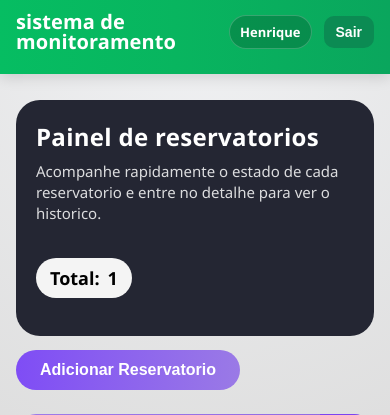
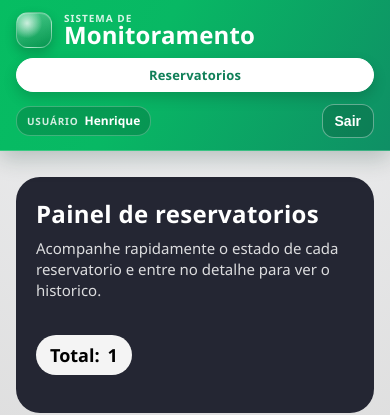
Before and after one commit to yRicke/MonitoramentoReservatorios, a Django app: page / in a window 390 px wide. Shown: the top 415 px of the page. Run offline with Django 5.2, Linux system fonts and the light colour scheme; a user stored in the database is signed in; data comes from the database, SQL or seed files in the repository; both versions use the stored data as it was after the commit.

Commit message:
melhorias nav

```diff
--- a/app/templates/blocos/nav_bar.html
+++ b/app/templates/blocos/nav_bar.html
@@ -1,15 +1,29 @@
 <header class="top-nav">
     <div class="top-nav-inner">
-        <a class="brand-link" href="{% if request.user.is_authenticated %}{% url 'index' %}{% else %}{% url 'entrar' %}{% endif %}">
-            <h1 class="brand">
-                <span>Sistema de</span>
-                <span>monitoramento</span>
-            </h1>
-        </a>
+        <div class="top-nav-left">
+            <a class="brand-link" href="{% if request.user.is_authenticated %}{% url 'index' %}{% else %}{% url 'entrar' %}{% endif %}">
+                <span class="brand-mark" aria-hidden="true"></span>
+                <h1 class="brand">
+                    <span class="brand-kicker">SISTEMA DE</span>
+                    <span class="brand-title">Monitoramento</span>
+                </h1>
+            </a>
+
+            {% if request.user.is_authenticated %}
+                <nav class="main-nav" aria-label="Navegacao principal">
+                    <a class="nav-pill {% if request.resolver_match.url_name == 'index' or request.resolver_match.url_name == 'reservatorio_detalhe' %}is-active{% endif %}" href="{% url 'index' %}">
+                        Reservatorios
+                    </a>
+                </nav>
+            {% endif %}
+        </div>
 
         <div class="top-nav-right">
             {% if request.user.is_authenticated %}
-                <span class="user-chip">{{ request.user.username }}</span>
+                <span class="user-chip">
+                    <span class="user-chip-label">Usuário</span>
+                    <strong>{{ request.user.username }}</strong>
+                </span>
                 <form method="post" action="{% url 'sair' %}">
                     {% csrf_token %}
                     <button class="btn-sair" type="submit">Sair</button>
--- a/setup/settings.py
+++ b/setup/settings.py
@@ -24,11 +24,9 @@ BASE_DIR = Path(__file__).resolve().parent.parent
 SECRET_KEY = os.getenv("DJANGO_SECRET_KEY", "django-insecure-obo5u$+p($kmdubt8ea*fo$+u#x2*cgq%&njhp-6xpv-3*s0do")
 
 # SECURITY WARNING: don't run with debug turned on in production!
-DEBUG = os.getenv("DJANGO_DEBUG", "true").lower() == "true"
+DEBUG = True
 ALLOWED_HOSTS = [
-    host.strip()
-    for host in os.getenv("DJANGO_ALLOWED_HOSTS", "127.0.0.1,localhost,192.168.100.94").split(",")
-    if host.strip()
+    '192.168.100.94'
 ]
 
 
--- a/static/css/base.css
+++ b/static/css/base.css
@@ -36,14 +36,16 @@ body {
 }
 
 .top-nav {
-    background: linear-gradient(90deg, #06bd62 0%, #08b55f 45%, #0aa65d 100%);
-    min-height: 84px;
+    background: linear-gradient(120deg, #06bd62 0%, #08b864 38%, #0f8f65 100%);
+    min-height: 88px;
     padding: 12px 16px;
     color: var(--white);
-    box-shadow: 0 3px 14px rgba(0, 0, 0, 0.14);
+    border-bottom: 1px solid rgba(255, 255, 255, 0.2);
+    box-shadow: 0 7px 22px rgba(10, 47, 34, 0.24);
     position: sticky;
     top: 0;
     z-index: 100;
+    align-content: center;
 }
 
 .top-nav-inner {
@@ -52,61 +54,145 @@ body {
     display: flex;
     align-items: center;
     justify-content: space-between;
-    gap: 20px;
+    gap: 16px;
+    flex-wrap: wrap;
+}
+
+.top-nav-left {
+    display: flex;
+    align-items: center;
+    gap: 16px;
+    min-width: 0;
 }
 
 .brand-link {
     text-decoration: none;
     color: inherit;
+    display: inline-flex;
+    align-items: center;
+    gap: 12px;
+}
+
+.brand-mark {
+    width: 42px;
+    height: 42px;
+    border-radius: 12px;
+    background:
+        radial-gradient(circle at 30% 30%, rgba(255, 255, 255, 0.75), transparent 45%),
+        linear-gradient(160deg, rgba(255, 255, 255, 0.28), rgba(0, 0, 0, 0.2));
+    border: 1px solid rgba(255, 255, 255, 0.34);
+    box-shadow: inset 0 1px 0 rgba(255, 255, 255, 0.2), 0 5px 12px rgba(0, 0, 0, 0.2);
 }
 
 .brand {
     margin: 0;
-    font-size: 30px;
-    line-height: 1;
+    line-height: 1.02;
     letter-spacing: 0.1px;
-    font-weight: 800;
-    text-transform: lowercase;
+    font-weight: 700;
 }
 
-.brand span {
+.brand-kicker {
     display: block;
+    font-size: 11px;
+    letter-spacing: 1px;
+    opacity: 0.85;
+}
+
+.brand-title {
+    display: block;
+    font-size: 29px;
+    font-weight: 900;
+}
+
+.main-nav {
+    display: flex;
+    align-items: center;
+    gap: 8px;
+}
+
+.nav-pill {
+    text-decoration: none;
+    color: var(--white);
+    font-size: 14px;
+    font-weight: 800;
+    letter-spacing: 0.2px;
+    padding: 8px 14px;
+    border-radius: 999px;
+    border: 1px solid rgba(255, 255, 255, 0.22);
+    background: rgba(0, 0, 0, 0.15);
+    transition: transform 0.18s ease, background 0.18s ease, color 0.18s ease;
+}
+
+.nav-pill:hover {
+    transform: translateY(-1px);
+    background: rgba(0, 0, 0, 0.28);
+}
+
+.nav-pill.is-active {
+    background: var(--white);
+    color: #107f58;
+    border-color: var(--white);
+    box-shadow: 0 6px 14px rgba(0, 0, 0, 0.16);
 }
 
 .top-nav-right {
     display: flex;
     align-items: center;
     gap: 12px;
+    margin-left: auto;
+}
+
+.top-nav-right form {
+    margin: 0;
 }
 
 .user-chip {
-    font-size: 16px;
+    font-size: 14px;
     font-weight: 700;
-    padding: 8px 12px;
-    border-radius: 999px;
-    background: rgba(0, 0, 0, 0.18);
-    border: 1px solid rgba(255, 255, 255, 0.2);
+    padding: 7px 12px;
+    border-radius: 14px;
+    background: rgba(0, 0, 0, 0.16);
+    border: 1px solid rgba(255, 255, 255, 0.24);
+    display: inline-flex;
+    flex-direction: column;
+    line-height: 1.1;
+}
+
+.user-chip-label {
+    font-size: 10px;
+    text-transform: uppercase;
+    letter-spacing: 0.8px;
+    opacity: 0.82;
+    margin-bottom: 2px;
 }
 
 .btn-sair {
-    border: 0;
-    border-radius: 10px;
-    padding: 9px 14px;
-    background: var(--green-dark);
+    border: 1px solid rgba(255, 255, 255, 0.36);
+    border-radius: 12px;
+    padding: 9px 15px;
+    background: rgba(0, 0, 0, 0.14);
     color: var(--white);
-    font-size: 16px;
+    font-size: 15px;
     font-weight: 700;
     cursor: pointer;
     text-decoration: none;
     display: inline-flex;
     align-items: center;
     justify-content: center;
-    transition: transform 0.18s ease, background 0.18s ease;
+    transition: transform 0.18s ease, background 0.18s ease, border-color 0.18s ease;
 }
 
 .btn-sair:hover {
-    background: #097648;
+    background: rgba(0, 0, 0, 0.28);
+    border-color: rgba(255, 255, 255, 0.72);
     transform: translateY(-1px);
+}
+
+.brand-link:focus-visible,
+.nav-pill:focus-visible,
+.btn-sair:focus-visible {
+    outline: 2px solid #ffffff;
+    outline-offset: 2px;
 }
 
 .page-content {
@@ -463,19 +549,41 @@ body {
 
 @media (max-width: 1024px) {
     .top-nav {
-        min-height: 74px;
+        min-height: auto;
     }
 
     .top-nav-inner {
+        gap: 12px;
+    }
+
+    .top-nav-left {
         gap: 10px;
     }
 
-    .brand {
-        font-size: 20px;
+    .brand-mark {
+        width: 36px;
+        height: 36px;
+    }
+
+    .brand-kicker {
+        font-size: 10px;
+    }
+
+    .brand-title {
+        font-size: 24px;
+    }
+
+    .main-nav {
+        gap: 6px;
+    }
+
+    .nav-pill {
+        font-size: 13px;
+        padding: 7px 11px;
     }
 
     .user-chip {
-        font-size: 13px;
+        font-size: 12px;
         padding: 7px 10px;
     }
 
@@ -516,3 +624,41 @@ body {
         font-size: 24px;
     }
 }
+
+@media (max-width: 720px) {
+    .top-nav-inner {
+        align-items: stretch;
+    }
+
+    .top-nav-left,
+    .top-nav-right {
+        width: 100%;
+    }
+
+    .top-nav-left {
+        flex-wrap: wrap;
+    }
+
+    .main-nav {
+        width: 100%;
+    }
+
+    .nav-pill {
+        width: 100%;
+        text-align: center;
+    }
+
+    .top-nav-right {
+        justify-content: space-between;
+    }
+
+    .user-chip {
+        flex-direction: row;
+        align-items: center;
+        gap: 6px;
+    }
+
+    .user-chip-label {
+        margin-bottom: 0;
+    }
+}
```
Also changed, not shown: db.sqlite3.
